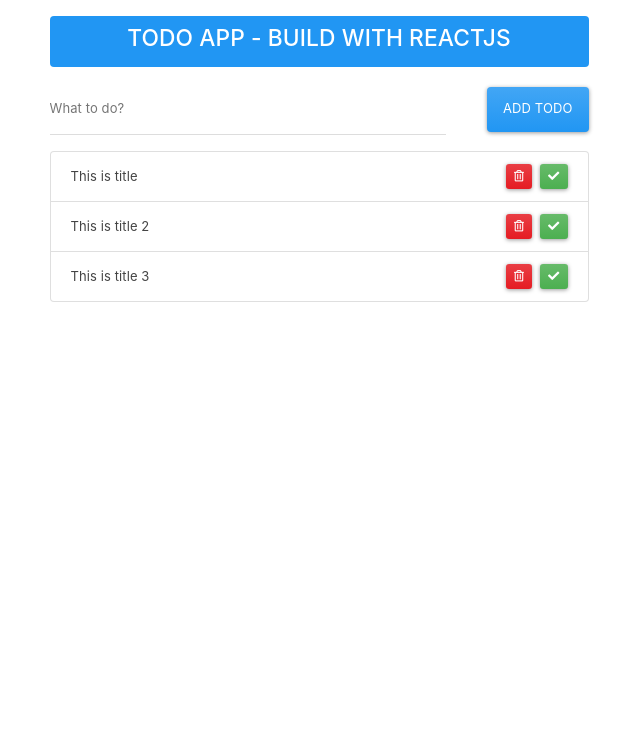
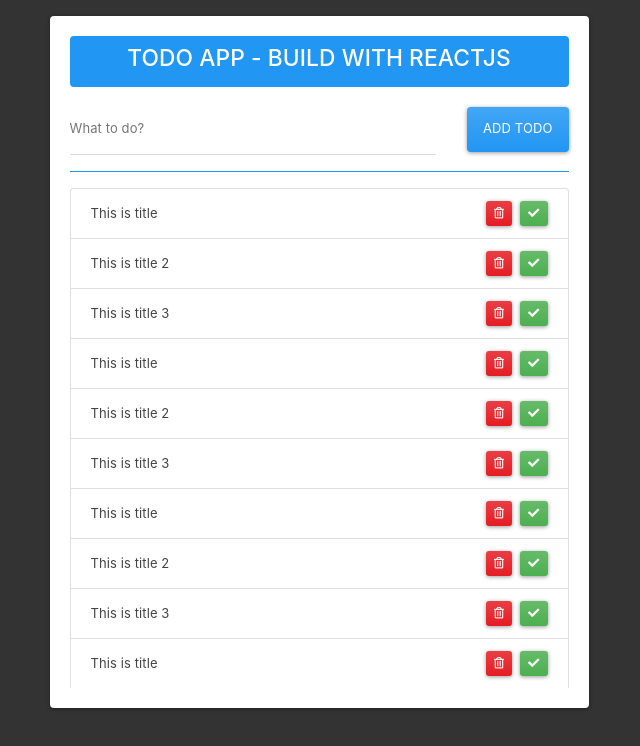
Before and after one commit to ProMehedi/react-todo, a React (Create React App) app: page / in a window 1280 px wide. Shown: the top 746 px of the page, without its empty margins (321-961 px from the left). Built offline with nearby package versions, Linux system fonts and the light colour scheme.

Commit message:
App Layout

```diff
--- a/public/index.html
+++ b/public/index.html
@@ -14,7 +14,7 @@
 
     <link rel="stylesheet" href="https://pro.fontawesome.com/releases/v5.10.0/css/all.css">
     <link rel="stylesheet" href="https://bootswatch.com/4/materia/bootstrap.css">
-    <title>React App</title>
+    <title>Todo App - Build with ReactJS</title>
   </head>
   <body>
     <noscript>You need to enable JavaScript to run this app.</noscript>
--- a/src/App.js
+++ b/src/App.js
@@ -1,6 +1,7 @@
 import React, { useState } from 'react'
 import Form from './components/Form'
 import Header from './components/Header'
+import Layout from './components/Layout'
 import Lists from './components/Lists'
 
 const App = () => {
@@ -12,19 +13,16 @@ const App = () => {
     console.log('Submit!')
   }
   return (
-    <div className='container p-3'>
-      <div className='row justify-content-center'>
-        <div className='col-lg-6'>
+    <Layout>
       <Header />
       <Form
         value={todo}
         submit={submitHandler}
         onChange={(e) => setTodo(e.target.value)}
       />
+      <hr className='border-primary' />
       <Lists />
-        </div>
-      </div>
-    </div>
+    </Layout>
   )
 }
 
--- /dev/null
+++ b/src/components/Layout.js
@@ -0,0 +1,17 @@
+import React from 'react'
+
+const Layout = ({ children }) => {
+  return (
+    <div className='container p-3'>
+      <div className='row justify-content-center'>
+        <div className='col-lg-6'>
+          <div className='card'>
+            <div className='card-body'>{children}</div>
+          </div>
+        </div>
+      </div>
+    </div>
+  )
+}
+
+export default Layout
--- a/src/components/Lists.js
+++ b/src/components/Lists.js
@@ -3,11 +3,28 @@ import ListItem from './ListItem'
 
 const Lists = () => {
   return (
-    <ul class='list-group'>
-      <ListItem title='This is title' />
-      <ListItem title='This is title 2' />
-      <ListItem title='This is title 3' />
-    </ul>
+    <div className='listWrap'>
+      <ul class='list-group'>
+        <ListItem title='This is title' />
+        <ListItem title='This is title 2' />
+        <ListItem title='This is title 3' />
+        <ListItem title='This is title' />
+        <ListItem title='This is title 2' />
+        <ListItem title='This is title 3' />
+        <ListItem title='This is title' />
+        <ListItem title='This is title 2' />
+        <ListItem title='This is title 3' />
+        <ListItem title='This is title' />
+        <ListItem title='This is title 2' />
+        <ListItem title='This is title 3' />
+        <ListItem title='This is title' />
+        <ListItem title='This is title 2' />
+        <ListItem title='This is title 3' />
+        <ListItem title='This is title' />
+        <ListItem title='This is title 2' />
+        <ListItem title='This is title 3' />
+      </ul>
+    </div>
   )
 }
 
--- a/src/index.css
+++ b/src/index.css
@@ -1,13 +1,31 @@
+::-webkit-scrollbar {
+  width: 6px;
+}
+::-webkit-scrollbar-thumb {
+  background-color: #a8a8a8;
+}
+::-webkit-scrollbar-thumb:hover {
+  background: #828282;
+}
+::-webkit-scrollbar-track {
+  background: #cccccc;
+}
+
 body {
-  margin: 0;
   font-family: -apple-system, BlinkMacSystemFont, 'Segoe UI', 'Roboto', 'Oxygen',
     'Ubuntu', 'Cantarell', 'Fira Sans', 'Droid Sans', 'Helvetica Neue',
     sans-serif;
   -webkit-font-smoothing: antialiased;
   -moz-osx-font-smoothing: grayscale;
+  background: #333;
 }
 
 code {
   font-family: source-code-pro, Menlo, Monaco, Consolas, 'Courier New',
     monospace;
 }
+
+.listWrap {
+  height: calc(100vh - 300px);
+  overflow: auto;
+}
```
Lines whose indentation alone changed are shown as unchanged.
